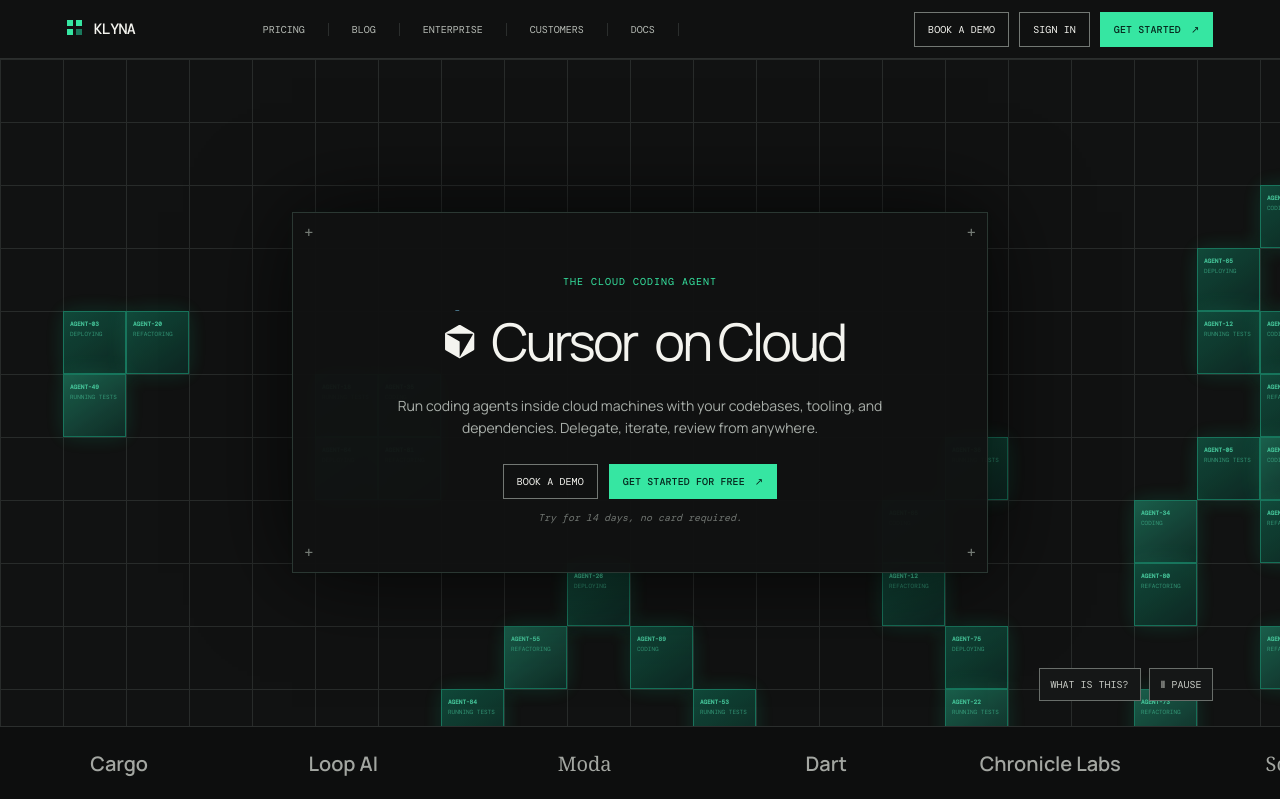
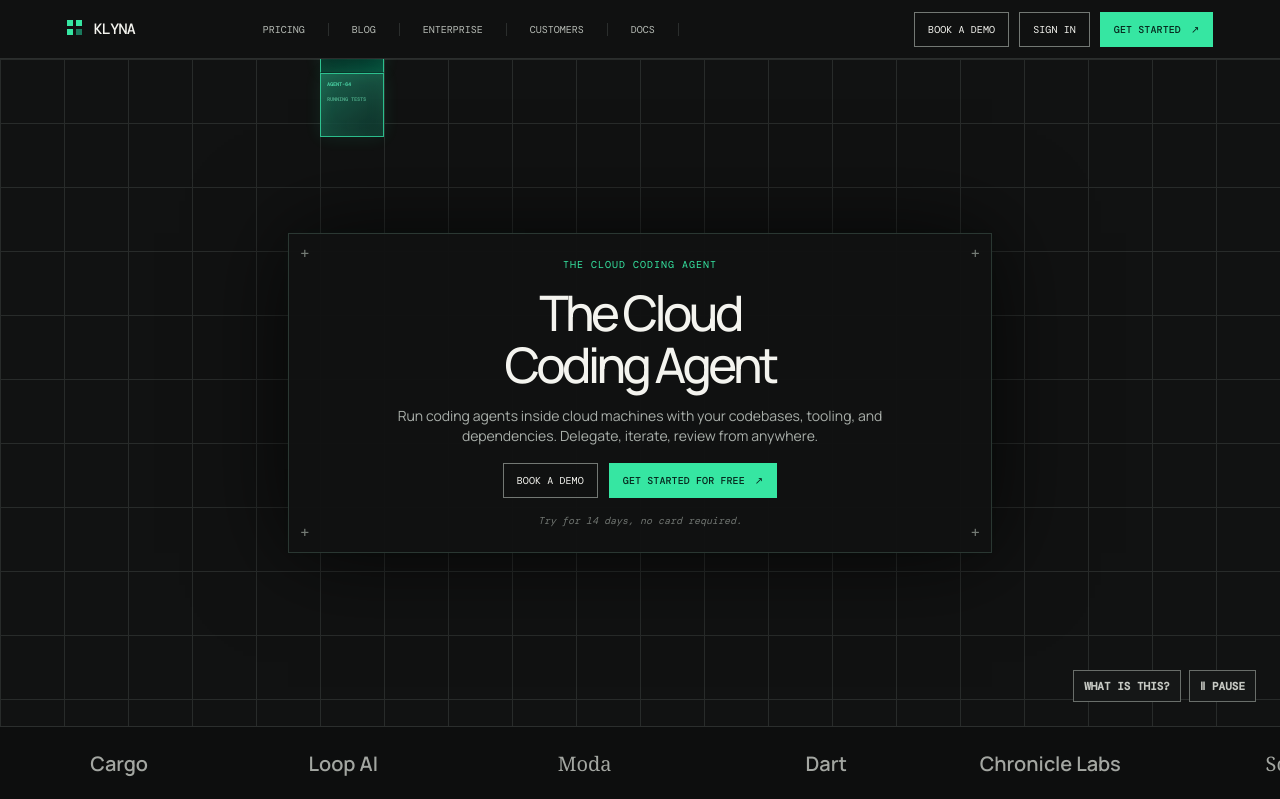
Before and after one commit to peterish8/klyna-landing, a Next.js app: page / in a window 1280 px wide. Shown: the top 799 px of the page. Built offline with nearby package versions, Linux system fonts and the light colour scheme.

Commit message:
Match landing page hero motion and layout

```diff
--- a/src/app/globals.css
+++ b/src/app/globals.css
@@ -183,3 +183,206 @@
     padding: 0;
   }
 }
+
+/* Final reference geometry: the hero owns the full viewport below the nav,
+   including its ticker, so the next section cannot leak into the first frame. */
+:root {
+  --mono: "Geist Mono", "DM Mono", monospace;
+  --sans: "General Sans", "Manrope", sans-serif;
+}
+
+.hero-shell {
+  height: calc(100svh - 59px);
+  min-height: 620px;
+  display: grid;
+  grid-template-rows: minmax(0, 1fr) 73px;
+  overflow: hidden;
+}
+
+.hero {
+  height: auto;
+  min-height: 0;
+  background-size: 64px 64px;
+}
+
+.agent-field {
+  --hero-cell-size: 64px;
+  inset: 50% auto auto 50%;
+  width: calc(256 * var(--hero-cell-size));
+  height: calc(160 * var(--hero-cell-size));
+  display: grid;
+  grid-template-columns: repeat(256, var(--hero-cell-size));
+  grid-template-rows: repeat(160, var(--hero-cell-size));
+  align-content: start;
+  justify-content: start;
+  transform: translate(-50%, -50%);
+  opacity: 1;
+  cursor: crosshair;
+}
+
+.field-cell {
+  width: var(--hero-cell-size);
+  height: var(--hero-cell-size);
+  min-width: 0;
+  min-height: 0;
+  position: relative;
+  padding: 8px 6px;
+  border-top: 1px solid #32dca2;
+  border-left: 1px solid #32dca2;
+  border-right: 1px solid var(--cell-right, transparent);
+  border-bottom: 1px solid var(--cell-bottom, transparent);
+  background: linear-gradient(135deg, #082b24f2, #005b45d1);
+  color: #50e8b5;
+  font: 600 5px/1 var(--mono);
+  text-transform: uppercase;
+  opacity: 0;
+  transform: none;
+  transition: opacity .25s linear, filter .12s ease, box-shadow .25s linear;
+  box-shadow: inset 0 0 18px #3eeba31f;
+  will-change: opacity, box-shadow;
+}
+
+.field-cell b,
+.field-cell i {
+  display: block;
+  overflow: hidden;
+  white-space: nowrap;
+  text-overflow: clip;
+}
+
+.field-cell i {
+  margin-top: 10px;
+  color: #65dcb0;
+  font-style: normal;
+  opacity: .72;
+}
+
+.field-cell.active {
+  --cell-right: transparent;
+  --cell-bottom: transparent;
+  opacity: .86;
+  box-shadow: inset 0 0 18px #3eeba31f, 0 0 18px #3eeba31f;
+}
+
+.field-cell.fading {
+  opacity: 0;
+  pointer-events: none;
+}
+
+.field-cell.has-right-edge { --cell-right: #32dca2; }
+.field-cell.has-bottom-edge { --cell-bottom: #32dca2; }
+.field-cell:hover { filter: brightness(1.24); }
+
+.hero-panel.hero-intro {
+  width: min(704px, calc(100% - 32px));
+  height: 320px;
+  padding: 24px;
+  display: flex;
+  flex-direction: column;
+  align-items: center;
+  justify-content: center;
+  gap: 16px;
+}
+
+.hero-intro .eyebrow,
+.hero-intro .hero-copy,
+.hero-intro small,
+.hero-intro .hero-actions { margin: 0; }
+.hero-intro .eyebrow { font-size: 10px; }
+.hero-heading {
+  margin: 0;
+  color: #f4f4ef;
+  font-size: clamp(44px, min(5vw, 8vh), 56px);
+  font-weight: 400;
+  line-height: .96;
+  letter-spacing: -.055em;
+  text-wrap: balance;
+}
+.hero-intro .hero-copy { max-width: 505px; line-height: 1.45; }
+.hero-intro .hero-actions { margin-top: 0; }
+
+.hero-controls {
+  right: 24px;
+  bottom: 24px;
+}
+
+.what-button,
+.pause,
+.section-pause {
+  min-height: 32px;
+  padding: 8px 10px;
+  font: 700 11px/1 var(--mono);
+  letter-spacing: 0;
+}
+
+.what-popover {
+  right: 0;
+  bottom: 42px;
+  width: min(380px, calc(100vw - 32px));
+  max-height: min(520px, calc(100vh - 110px));
+  overflow: auto;
+  padding: 20px;
+  background: #121212;
+  border: 1px solid #2b2d2c;
+  box-shadow: 0 20px 50px #000b;
+}
+.what-popover h3 { margin: 14px 0 8px; font: 400 21px/1.1 var(--sans); color: #f4f4ef; }
+.what-popover p { margin: 0 0 13px; font: 13px/1.5 var(--sans); color: #a8b3ab; }
+.what-popover ul { margin: 0 0 16px; padding-left: 18px; color: #dce5dd; font: 12px/1.55 var(--sans); }
+.what-popover li + li { margin-top: 7px; }
+.what-popover .what-popover-note { color: #62d9ad; font-family: var(--mono); font-size: 10px; }
+.what-popover a { display: inline-block; margin-bottom: 16px; color: var(--mint); font: 10px var(--mono); }
+.what-popover button { display: block; margin-left: auto; }
+
+.ticker-viewport,
+.ticker-viewport .ticker { height: 73px; }
+.ticker-viewport .ticker { align-items: center; padding: 0; }
+
+.workflow,
+.integration-section,
+.analytics,
+.environment,
+.faq,
+.closing { background-size: 64px 64px; }
+.workflow { padding-top: 148px; padding-bottom: 156px; }
+.integration-section { padding-top: 148px; padding-bottom: 156px; }
+.analytics { padding-top: 148px; padding-bottom: 156px; }
+.faq { position: relative; isolation: isolate; }
+.faq::before { content: ""; position: absolute; inset: 0; z-index: -1; pointer-events: none; opacity: .12; background-image: radial-gradient(#656b65 1px, transparent 1px); background-size: 12px 12px; }
+.faq-list { width: 100%; }
+
+@media (prefers-reduced-motion: reduce) {
+  .field-cell,
+  .field-cell.active,
+  .field-cell.fading { transition: none; }
+  .field-cell:hover { filter: none; }
+}
+
+@media (max-width: 800px) {
+  .hero-shell {
+    height: auto;
+    min-height: 0;
+    grid-template-rows: minmax(620px, calc(100svh - 68px - 58px)) 58px;
+  }
+  .hero { min-height: 620px; padding: 0; }
+  .agent-field {
+    --hero-cell-size: 55px;
+    width: calc(256 * var(--hero-cell-size));
+    height: calc(160 * var(--hero-cell-size));
+    grid-template-columns: repeat(256, var(--hero-cell-size));
+    grid-template-rows: repeat(160, var(--hero-cell-size));
+  }
+  .hero-panel.hero-intro { height: auto; min-height: 320px; padding: 24px; }
+  .hero-heading { font-size: clamp(42px, 11vw, 56px); }
+  .hero-controls { right: 20px; bottom: 16px; }
+  .what-button { display: inline-flex; }
+  .ticker-viewport,
+  .ticker-viewport .ticker { height: 58px; }
+  .ticker-viewport .ticker { gap: 38px; }
+  .workflow,
+  .integration-section,
+  .analytics,
+  .environment,
+  .faq,
+  .closing { padding-top: 82px; padding-bottom: 112px; }
+}
--- a/src/app/page.tsx
+++ b/src/app/page.tsx
@@ -1,6 +1,6 @@
 "use client";
 
-import { useEffect, useState } from "react";
+import { useEffect, useState, type PointerEvent } from "react";
 
 const integrations = ["Mintlify", "Knowunity", "Composio", "Cargo", "Loop AI", "Moda", "Dart", "Chronicle Labs", "Sorce", "Taiga", "Trellis", "Hyperspell", "Totalis", "Parrot"];
 const heroAgents = ["Claude Code", "Codex", "Opencode", "Cursor", "Pi", "DeepSeek", "Kimi", "Muse Code"];
@@ -45,8 +45,9 @@
   ["computer-use", "computer-use.png", "computer-use.webm"],
 ] as const;
 
-const HERO_GRID_COLUMNS = 26;
-const HERO_GRID_ROWS = 14;
+const HERO_GRID_COLUMNS = 256;
+const HERO_GRID_ROWS = 160;
+const HERO_CELL_SIZE = 64;
 type LifePattern = ReadonlyArray<readonly [number, number]>;
 const lifeCellKey = (row: number, column: number) => `${row}:${column}`;
 
@@ -64,19 +65,21 @@
     });
   };
 
-  place(1, 1, glider);
-  place(1, 21, glider);
-  place(10, 1, glider);
-  place(10, 21, glider);
-  place(2, 8, blinker);
-  place(7, 14, blinker);
-  place(11, 9, blinker);
-  place(4, 5, toad);
-  place(8, 17, toad);
-  place(4, 1, beacon);
-  place(4, 20, beacon);
-  place(10, 7, block);
-  place(10, 18, block);
+  // Keep the initial population around the center of the large virtual field.
+  // This mirrors the reference composition while leaving enough empty space
+  // for the simulation to breathe on every viewport.
+  place(74, 106, blinker);
+  place(74, 122, blinker);
+  place(74, 138, blinker);
+  place(66, 109, glider);
+  place(66, 135, toad);
+  place(79, 113, beacon);
+  place(79, 142, block);
+  place(88, 101, glider);
+  place(88, 146, glider);
+  place(98, 116, toad);
+  place(98, 137, beacon);
+  place(107, 126, blinker);
 
   return cells;
 })();
@@ -93,8 +96,8 @@
     for (let rowOffset = -1; rowOffset <= 1; rowOffset += 1) {
       for (let columnOffset = -1; columnOffset <= 1; columnOffset += 1) {
         if (rowOffset === 0 && columnOffset === 0) continue;
-        const neighbourRow = row + rowOffset;
-        const neighbourColumn = column + columnOffset;
+        const neighbourRow = (row + rowOffset + HERO_GRID_ROWS) % HERO_GRID_ROWS;
+        const neighbourColumn = (column + columnOffset + HERO_GRID_COLUMNS) % HERO_GRID_COLUMNS;
         const neighbour = lifeCellKey(neighbourRow, neighbourColumn);
         neighbourCounts.set(neighbour, (neighbourCounts.get(neighbour) ?? 0) + 1);
       }
@@ -159,9 +162,9 @@
 
 export default function Home() {
   useReveal();
-  const [headlinePaused, setHeadlinePaused] = useState(false);
   const [fieldPaused, setFieldPaused] = useState(false);
   const [liveCells, setLiveCells] = useState<Set<string>>(initialLifeCells);
+  const [previousLifeCells, setPreviousLifeCells] = useState<Set<string>>(initialLifeCells);
   const [integrationPaused, setIntegrationPaused] = useState(false);
   const [flowPaused, setFlowPaused] = useState(false);
   const [flowTick, setFlowTick] = useState(0);
@@ -174,7 +177,12 @@
 
   useEffect(() => {
     if (fieldPaused) return;
-    const timer = window.setInterval(() => setLiveCells((current) => evolveLife(current)), 1200);
+    const timer = window.setInterval(() => {
+      setLiveCells((current) => {
+        setPreviousLifeCells(current);
+        return evolveLife(current);
+      });
+    }, 1333);
     return () => window.clearInterval(timer);
   }, [fieldPaused]);
 
@@ -206,6 +214,23 @@
     });
   }, [integrationPaused]);
 
+  const toggleLifeCell = (event: PointerEvent<HTMLDivElement>) => {
+    const bounds = event.currentTarget.getBoundingClientRect();
+    const column = Math.floor((event.clientX - bounds.left) / HERO_CELL_SIZE);
+    const row = Math.floor((event.clientY - bounds.top) / HERO_CELL_SIZE);
+    if (row < 0 || row >= HERO_GRID_ROWS || column < 0 || column >= HERO_GRID_COLUMNS) return;
+    const cell = lifeCellKey(row, column);
+    setPreviousLifeCells(liveCells);
+    setLiveCells((current) => {
+      const next = new Set(current);
+      if (next.has(cell)) next.delete(cell);
+      else next.add(cell);
+      return next;
+    });
+  };
+
+  const visibleLifeCells = new Set([...liveCells, ...previousLifeCells]);
+
   return (
     <main>
       <nav className="nav">
@@ -214,20 +239,22 @@
         <div className="nav-actions"><a className="button ghost nav-demo" href="#contact">BOOK A DEMO</a><a className="button ghost nav-signin" href="#contact">SIGN IN</a><a className="button mint" href="#start">GET STARTED <Arrow /></a></div>
       </nav>
 
+      <div className="hero-shell">
       <section className="hero" id="top">
-        <div className={`agent-field ${fieldPaused ? "paused" : ""}`} aria-hidden="true">{Array.from({ length: HERO_GRID_COLUMNS * HERO_GRID_ROWS }, (_, index) => { const row = Math.floor(index / HERO_GRID_COLUMNS); const column = index % HERO_GRID_COLUMNS; const active = liveCells.has(lifeCellKey(row, column)); return <span key={index} className={`field-cell field-cell-${index % 8} ${active ? "active" : ""}`}><b>AGENT-{String((index * 17) % 99).padStart(2, "0")}</b><i>{["CODING", "DEPLOYING", "REFACTORING", "RUNNING TESTS"][index % 4]}</i></span>; })}</div>
+        <div className={`agent-field ${fieldPaused ? "paused" : ""}`} role="grid" aria-label="Interactive Conway's Game of Life agent field" onPointerDown={toggleLifeCell}>{Array.from(visibleLifeCells, (cell) => { const [rowText, columnText] = cell.split(":"); const row = Number(rowText); const column = Number(columnText); const active = liveCells.has(cell); const rightEdge = !liveCells.has(lifeCellKey(row, (column + 1) % HERO_GRID_COLUMNS)); const bottomEdge = !liveCells.has(lifeCellKey((row + 1) % HERO_GRID_ROWS, column)); const index = row * HERO_GRID_COLUMNS + column; const statuses = ["CODING", "LINTING", "REFACTORING", "RUNNING TESTS", "DEPLOYING", "MERGING"]; return <span key={cell} role="gridcell" aria-label={`Agent ${String((37 * index + 13) % 100).padStart(2, "0")}, ${statuses[index % statuses.length]}`} className={`field-cell ${active ? "active" : "fading"} ${rightEdge ? "has-right-edge" : ""} ${bottomEdge ? "has-bottom-edge" : ""}`} style={{ gridColumn: column + 1, gridRow: row + 1 }}><b>AGENT-{String((37 * index + 13) % 100).padStart(2, "0")}</b><i>{statuses[index % statuses.length]}</i></span>; })}</div>
         <div className="hero-panel hero-intro" data-reveal>
           <span className="corner top-left">+</span><span className="corner top-right">+</span><span className="corner bottom-left">+</span><span className="corner bottom-right">+</span>
           <p className="eyebrow hero-intro-item">THE CLOUD CODING AGENT</p>
-          <h1 className="hero-harness-heading hero-intro-item" aria-label="Your coding agent on Cloud" data-playing={!headlinePaused}><span className="hero-harness-window" aria-hidden="true"><span className="hero-harness-track">{[...heroAgents, heroAgents[0]].map((provider, index) => <span key={`${provider}-${index}-hero`} className="hero-harness-name" data-provider={providerSlug(provider)}><span className={`hero-harness-brand hero-provider-${providerSlug(provider)}`}><ProviderLogo provider={provider} /><span>{provider}</span></span></span>)}</span></span><span className="hero-harness-suffix" aria-hidden="true"> on Cloud</span></h1>
+          <h1 className="hero-heading hero-intro-item">The Cloud<br />Coding Agent</h1>
           <p className="hero-copy hero-intro-item">Run coding agents inside cloud machines with your codebases, tooling, and dependencies. Delegate, iterate, review from anywhere.</p>
           <div className="hero-actions hero-intro-item"><a className="button ghost" href="#contact">BOOK A DEMO</a><a className="button mint" href="#start">GET STARTED FOR FREE <Arrow /></a></div>
           <small className="hero-intro-item">Try for 14 days, no card required.</small>
         </div>
-        <div className="hero-controls"><button className="what-button" type="button" onClick={() => setWhatIsOpen((value) => !value)} aria-expanded={whatIsOpen}>WHAT IS THIS?</button><button className="pause" type="button" aria-label={fieldPaused ? "Resume Game of Life" : "Pause Game of Life"} onClick={() => setFieldPaused((value) => !value)}>{fieldPaused ? "▶ RESUME" : "Ⅱ PAUSE"}</button><label className="headline-pause"><input type="checkbox" aria-label="Pause headline animation" checked={headlinePaused} onChange={(event) => setHeadlinePaused(event.target.checked)} /></label>{whatIsOpen && <div className="what-popover" role="dialog" aria-label="About the Game of Life"><b>GAME OF LIFE · B3/S23</b><p>Live cells survive with 2 or 3 neighbours. Dead cells are born with exactly 3.</p><button type="button" onClick={() => setWhatIsOpen(false)}>CLOSE</button></div>}</div>
+        <div className="hero-controls"><button className="what-button" type="button" onMouseEnter={() => setWhatIsOpen(true)} onFocus={() => setWhatIsOpen(true)} onClick={() => setWhatIsOpen(true)} aria-expanded={whatIsOpen}>WHAT IS THIS?</button><button className="pause" type="button" aria-label={fieldPaused ? "Resume Game of Life" : "Pause Game of Life"} onClick={() => setFieldPaused((value) => !value)}><span aria-hidden="true">{fieldPaused ? "▶" : "Ⅱ"}</span> {fieldPaused ? "RESUME" : "PAUSE"}</button>{whatIsOpen && <div className="what-popover" role="dialog" aria-label="About the Game of Life"><b>GAME OF LIFE · B3/S23</b><h3>Conway’s Game of Life</h3><p>Every square is either alive or dead. Each generation is calculated at the same time from the current generation.</p><ul><li>A live cell survives with two or three live neighbours.</li><li>A dead cell becomes alive with exactly three live neighbours.</li><li>All other live cells die, and all other dead cells stay empty.</li></ul><p className="what-popover-note">Click any square in the field to seed or remove a cell.</p><a href="https://en.wikipedia.org/wiki/Conway%27s_Game_of_Life" target="_blank" rel="noreferrer">Read the rules on Wikipedia ↗</a><button type="button" onClick={() => setWhatIsOpen(false)}>CLOSE</button></div>}</div>
       </section>
 
       <div className="ticker-viewport"><div className="ticker" aria-label="Trusted teams">{[...integrations, ...integrations].map((name, index) => <span key={`${name}-${index}`}>{name}</span>)}</div></div>
+      </div>
 
       <section className="reference-section light workflow" id="workflow" data-reveal>
         <div className="section-intro"><p className="eyebrow dark-eyebrow">HOW IT WORKS</p><h2>Delegate to any coding agent.<br />Get engineering work back.</h2></div>
@@ -256,7 +283,7 @@
         <div className="environment-panel">
           <div className="environment-tabs" role="tablist" aria-label="Sandbox capabilities">
             {environmentTabs.map(([title, description], index) => {
-              const tabOffsets = environment === 0 ? [0, 159, 224] : environment === 1 ? [0, 65, 224] : [0, 65, 224];
+              const tabOffsets = [65 + 94 * (environment === 0 ? 1 : 0), 130 + 94 * (environment < 2 ? 1 : 0), 289];
               return <button key={title} id={`environment-tab-${index}`} type="button" role="tab" aria-selected={environment === index} aria-controls={`environment-panel-${index}`} className={environment === index ? "active" : ""} style={{ transform: `translate3d(0, ${tabOffsets[index]}px, 0)` }} onClick={() => setEnvironment(index)}><span className="environment-tab-title">{title}</span>{environment === index && <span className="environment-tab-description">{description}</span>}</button>;
             })}
           </div>
```
